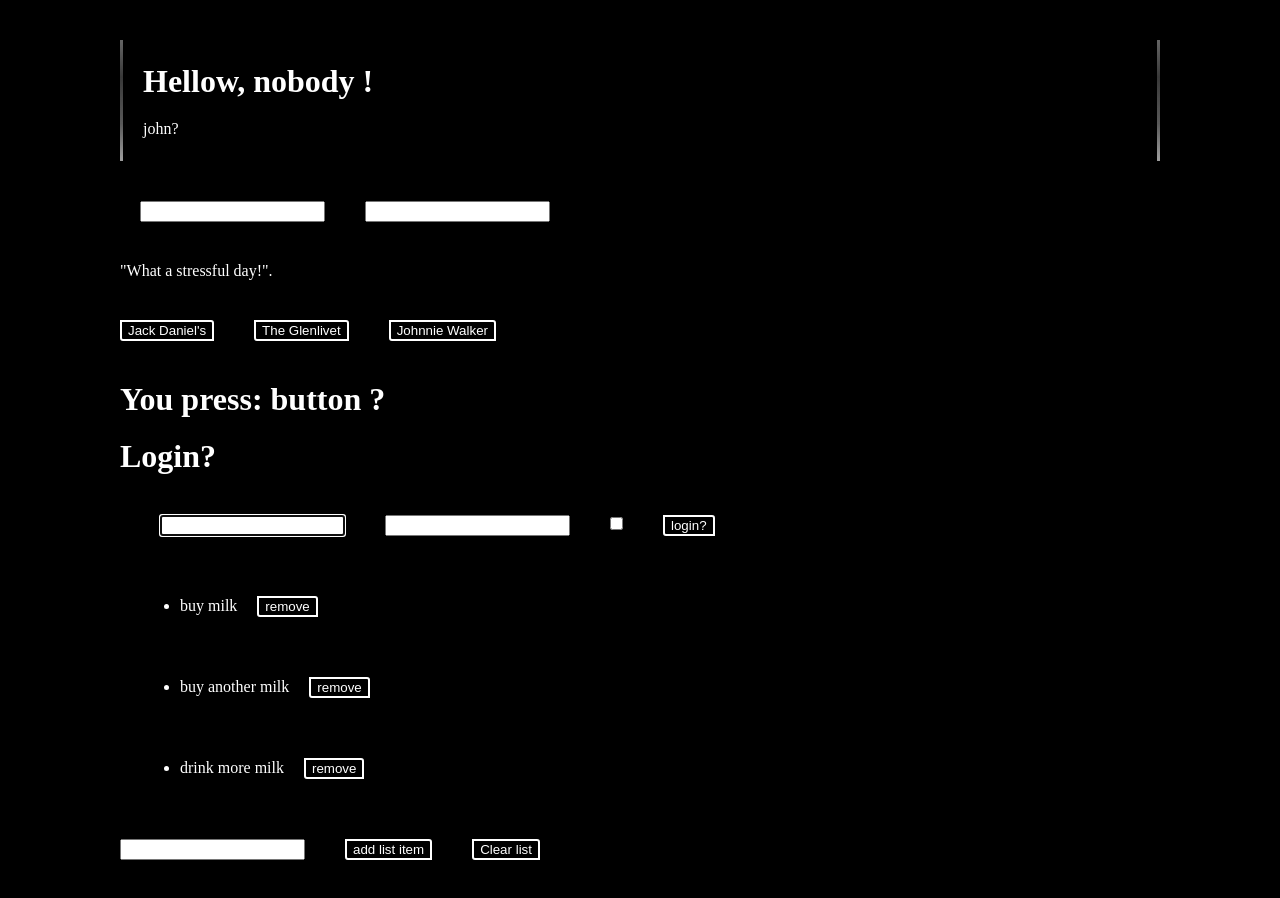
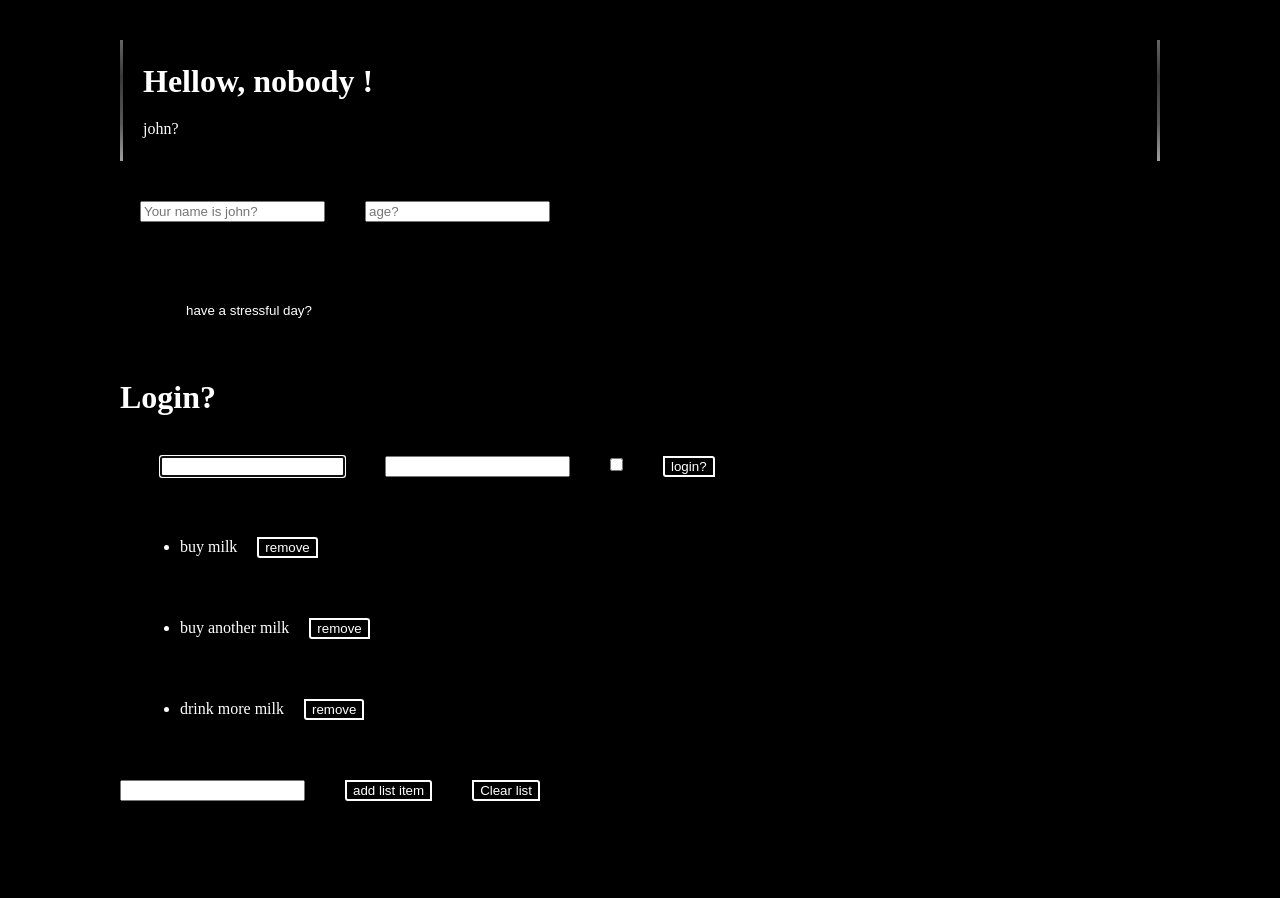
Before and after one commit to italoubialifernando/exerciseReact, a React (Create React App) app in the folder my-app/: page / in a window 1280 px wide. Shown: the top 898 px of the page. After the commit the page ends 861 px from the top, so only its background shows below. Built offline with nearby package versions, Linux system fonts and the light colour scheme.

Commit message:
styling02

```diff
--- a/my-app/src/App.js
+++ b/my-app/src/App.js
@@ -1,11 +1,7 @@
 import React from "react";
 
-/* import { Wellcome } from "./Wellcome"; */
-import { Message } from "./Message";
-/* import { CounterDisplay } from "./CounterDisplay"; */
-import { ClickTracker } from "./ClickTracker";
+
 import { InteractiveWelcome } from "./InteractiveWelcome";
-/* import { Login } from "./Login"; */
 import { UncontrolledLogin } from "./UncontrolledLogin";
 import { TodoList } from "./TodoList";
 
@@ -14,9 +10,7 @@ export class App extends React.Component{
     render() {
         return(
             <div>
-                <InteractiveWelcome/>
-                <Message />
-                <ClickTracker />
+                <InteractiveWelcome />
                 <UncontrolledLogin />
                 <TodoList />
             </div>
--- a/my-app/src/ClickTracker.js
+++ b/my-app/src/ClickTracker.js
@@ -1,28 +1,46 @@
 import React from "react";
+import { Message } from "./Message";
 
 export class ClickTracker extends React.Component {
     state = {
-        buttonPress: "button ?"
+        buttonPress: "",
+        hidden: "none",
+        hidden2: "none"
     }
 
 
-    handleButton = (e)=> {
+    handleButton = (e) => {
         this.setState(() => {
             return {
-                buttonPress: e.target.name
+                buttonPress: e.target.name,
+                hidden2: "block"
             }
         })
 
     }
+    handleShow = () => {
+        this.setState(() => {
+            return {
+                hidden: "block"
+            }
+        })
+    }
 
 
-    render  () {
+    render() {
         return (
             <div>
-                <button name="Jack Daniel's" onClick={this.handleButton}>Jack Daniel's</button>
-                <button name="The Glenlivet" onClick={this.handleButton}>The Glenlivet</button>
-                <button name="Johnnie Walker" onClick={this.handleButton}>Johnnie Walker</button>
-                <h1>You press: { this.state.buttonPress}</h1>
+                <button className="border-no" onClick={this.handleShow}>
+                    <Message />
+                </button>
+                <div style={{ display: this.state.hidden }}>
+                    <button name="Jack Daniel's" onClick={this.handleButton}>Jack Daniel's</button>
+                    <button name="The Glenlivet" onClick={this.handleButton}>The Glenlivet</button>
+                    <button name="Johnnie Walker" onClick={this.handleButton}>Johnnie Walker</button>
+                </div>
+                <div style={{ display: this.state.hidden2 }}>
+                    <h1>You chose: {this.state.buttonPress}</h1>
+                </div>
             </div>)
     }
 }
--- a/my-app/src/InteractiveWelcome.js
+++ b/my-app/src/InteractiveWelcome.js
@@ -1,4 +1,5 @@
 import React from "react";
+import { ClickTracker } from "./ClickTracker";
 import { Wellcome } from "./Wellcome";
 
 export class InteractiveWelcome extends React.Component {
@@ -22,9 +23,10 @@ export class InteractiveWelcome extends React.Component {
             <div>
                 <Wellcome name={this.state.WelcomeName} age={this.state.age} />
                 <form>
-                    <input  name="WelcomeName" value={this.state.WelcomeName} onChange={this.HandleInputChange} />
-                    <input  name="age" value={this.state.age} onChange={this.HandleInputChange} />
+                    <input placeholder="Your name is john?" name="WelcomeName" value={this.state.WelcomeName} onChange={this.HandleInputChange} />
+                    <input placeholder="age?" name="age" value={this.state.age} onChange={this.HandleInputChange} />
                 </form>
+                <ClickTracker />
             </div>)
     }
 }
--- a/my-app/src/Message.js
+++ b/my-app/src/Message.js
@@ -3,7 +3,7 @@ import React from 'react'
 export class Message extends React.Component {
     render() {
         return <div>
-            <p>"What a stressful day!".</p>
+            <p>have a stressful day?</p>
         </div>
     }
 }
--- a/my-app/src/index.css
+++ b/my-app/src/index.css
@@ -52,3 +52,6 @@ button {
     border-radius: 0px 3px 0px 3px;
     border: 2px solid white;
 }
+.border-no{
+    border: 0px;
+}
```
